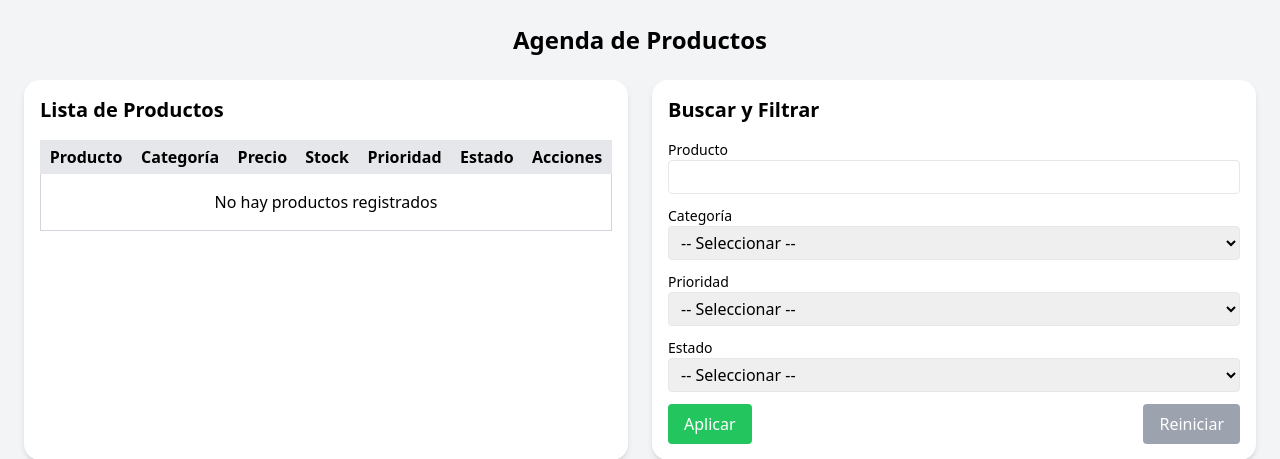
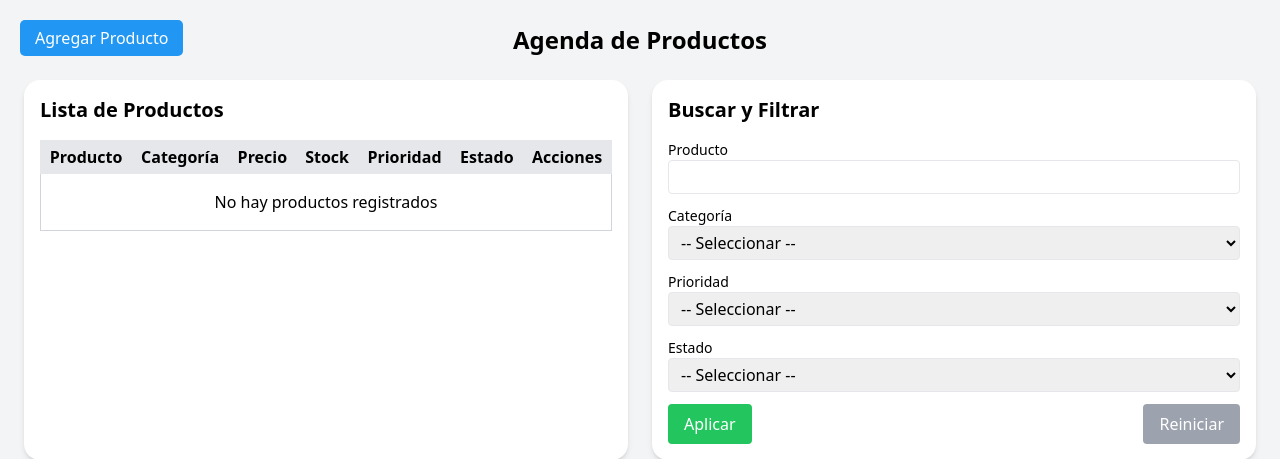
Before and after one commit to matias06-sc/Inventario-y-Agenda-de-productos, a Django app: page / in a window 1280 px wide. Shown: the top 459 px of the page. Run offline with Django 5.2, Linux system fonts and the light colour scheme; data that the repository does not hold is empty; some libraries are stand-ins or nearby versions.

Commit message:
Se añadieron botones para navegar entre las paginas

```diff
--- a/productos/templates/productos/agenda_productos.html
+++ b/productos/templates/productos/agenda_productos.html
@@ -3,9 +3,27 @@
 <head>
     <meta charset="UTF-8">
     <title>Agenda de Productos</title>
+    <style>
+        .btn-extra {
+            position: absolute;
+            top: 20px;
+            left: 20px; /* 👈 ahora en la esquina superior izquierda */
+            background: #2196F3;
+            color: white;
+            padding: 6px 15px;
+            border: none;
+            border-radius: 5px;
+            cursor: pointer;
+            text-decoration: none;
+        }
+    </style>
     <script src="https://cdn.tailwindcss.com"></script>
 </head>
 <body class="bg-gray-100 min-h-screen p-6">
+    <!-- Botón en la esquina superior derecha -->
+    <div class="top-right">
+        <a href="{% url 'formulario_producto' %}" class="btn-extra">Agregar Producto</a>
+    </div>
     <h1 class="text-2xl font-bold mb-6 text-center">Agenda de Productos</h1>
 
     <div class="grid grid-cols-2 gap-6">
--- a/productos/urls.py
+++ b/productos/urls.py
@@ -4,5 +4,5 @@ from . import views
 
 urlpatterns = [
     path("", views.agenda_productos, name="agenda_productos"),
-    path("nuevo/", views.formulario_producto, name="formulario_producto"),
+    path("formulario_producto", views.formulario_producto, name="formulario_producto"),
 ]
```
Also changed, not shown: productos/templates/productos/formulario.html (+7 -2 lines).
